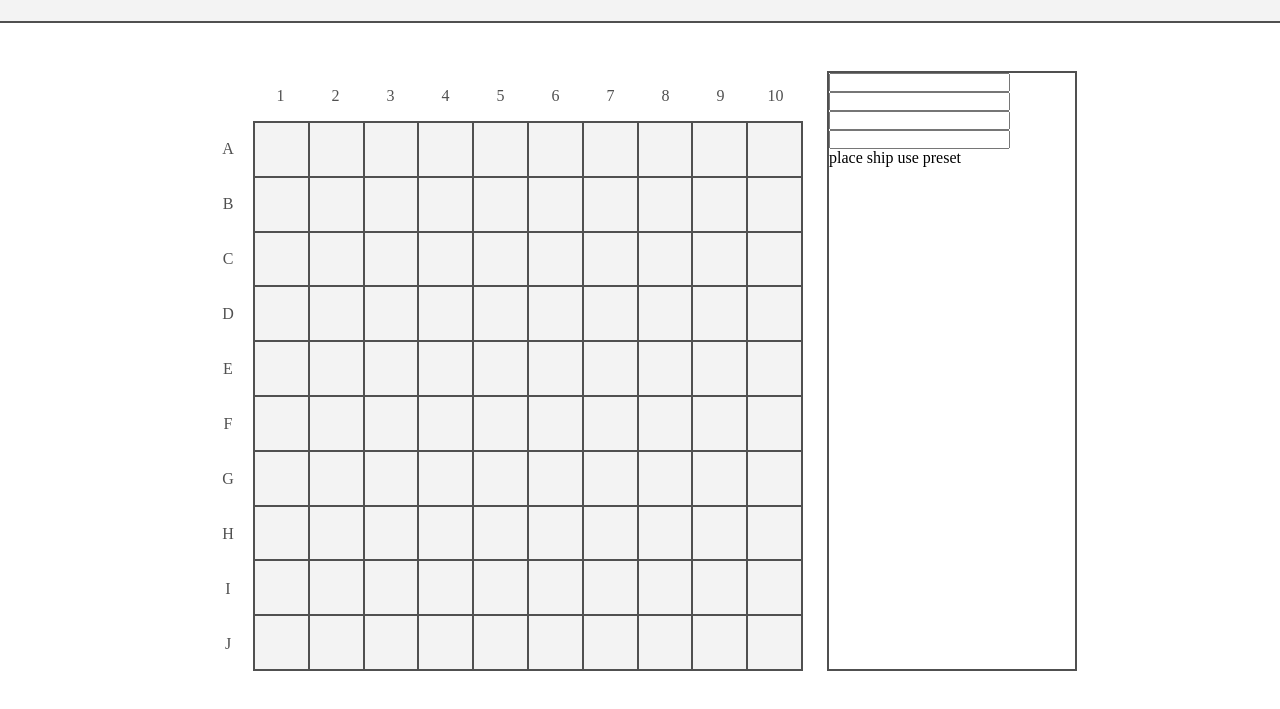
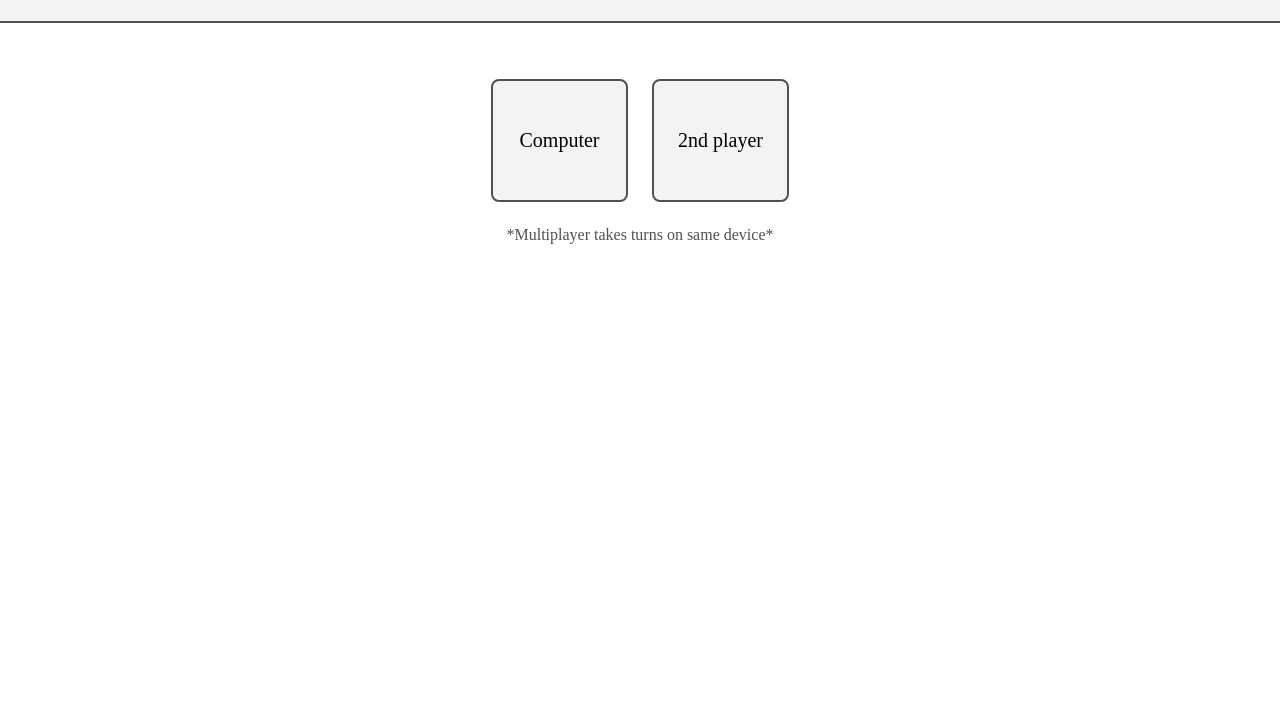
Before and after one commit to WitherMite/battleship, a website with bundled scripts: page index.html in a window 1280 px wide. Shown: the part 67-776 px from the top of the page. Built offline with nearby package versions, Linux system fonts and the light colour scheme.

Commit message:
Add an opponent select menu

```diff
--- a/index.html
+++ b/index.html
@@ -25,10 +25,10 @@
     <template id="menu-ui-template">
       <!-- select cpu/irl opponent -->
       <div class="menu-ui">
-        <form class="opponent-selection" novalidate>
+        <div class="opponent-selection" novalidate>
           <button value="cpu" class="menu-btn cpu-btn">Computer</button>
           <button value="p2" class="menu-btn p2-btn">2nd player</button>
-        </form>
+        </div>
         <p class="p2-info">*Multiplayer takes turns on same device*</p>
       </div>
     </template>
--- a/index.js
+++ b/index.js
@@ -5,11 +5,9 @@ import Battleship from "./src/battleship.js";
 startGame();
 async function startGame() {
   const gameUI = createBrowserGameUI();
-  const battleship = await Battleship(
-    gameUI.createPlayerInput(),
-    createCPUInput(10)
-  );
   gameUI.setNewGameBtns(startGame);
+  const opponent = await gameUI.chooseOpponent(createCPUInput);
+  const battleship = await Battleship(gameUI.createPlayerInput(), opponent);
 
   battleship.addChangeUIListener(gameUI.changeUI);
   battleship.addRenderer(gameUI.render);
@@ -18,7 +16,6 @@ async function startGame() {
 }
 
 // TODO list:
-//   fix cpu tests
 //   finish battleship todo's
 //   better placement ui + better ship icons
 //   create a setup menu
--- a/src/battleship.js
+++ b/src/battleship.js
@@ -1,12 +1,7 @@
 import createEvent from "./create-event.js";
 import createPlayer from "./create-player.js";
 
-export default async function Battleship(
-  playerOneInput,
-  playerTwoInput /* replace with setupFn/obj */
-) {
-  // move player setup to a setup fn (or object?) that uses a game menu input
-  // const [playerOne, playerTwo] = await setupFn();
+export default async function Battleship(playerOneInput, playerTwoInput) {
   const playerOne = createPlayer(playerOneInput);
   const playerTwo = createPlayer(playerTwoInput);
   const changeUI = createEvent();
--- a/src/create-cpu-input.js
+++ b/src/create-cpu-input.js
@@ -5,7 +5,7 @@ function getRandomDelay(mult = 1) {
   });
 }
 
-export default function createCPUInput(boardSize, delay = getRandomDelay) {
+export default function createCPUInput(boardSize = 10, delay = getRandomDelay) {
   const attacks = [];
   for (let x = 0; x < boardSize; x++) {
     for (let y = 0; y < boardSize; y++) {
--- a/src/dom-modules/create-browser-game-ui.js
+++ b/src/dom-modules/create-browser-game-ui.js
@@ -2,8 +2,10 @@ import drawGameGrid from "./draw-game-grid.js";
 import renderGameboard from "./render-gameboard.js";
 import drawShipPlacementUI from "./draw-ship-placement-ui.js";
 import drawGameplayUI from "./draw-gameplay-ui.js";
+import drawMenuUI from "./draw-menu-ui.js";
 import playerAttack from "./player-attack.js";
 import playerPlaceShips from "./player-place-ships.js";
+import getOpponentType from "./get-opponent-type.js";
 
 export default function createBrowserGameUI() {
   const gameWindow = document.querySelector(".game-window");
@@ -13,6 +15,12 @@ export default function createBrowserGameUI() {
       const btns = document.querySelectorAll(".restart-btn");
       btns.forEach((btn) => btn.addEventListener("click", callback));
       winDialog.close();
+    },
+
+    async chooseOpponent(makeComputer) {
+      this.changeUI("menu");
+      const type = await getOpponentType();
+      return type === "p2" ? this.createPlayerInput() : makeComputer();
     },
 
     render(boardState, radarState) {
@@ -33,6 +41,8 @@ export default function createBrowserGameUI() {
 
     changeUI(uiType, playerPov) {
       switch (uiType) {
+        case "menu":
+          return drawMenuUI();
         case "place-ships":
           return drawShipPlacementUI(playerPov);
         case "gameplay":
--- /dev/null
+++ b/src/dom-modules/draw-menu-ui.js
@@ -0,0 +1,10 @@
+const uiContainer = document.querySelector(".ui-container");
+const menuUITemplate = document.getElementById("menu-ui-template");
+
+export default function drawMenuUI() {
+  while (uiContainer.firstChild)
+    uiContainer.removeChild(uiContainer.firstChild);
+
+  const menuUI = menuUITemplate.content.cloneNode(true);
+  uiContainer.appendChild(menuUI);
+}
--- /dev/null
+++ b/src/dom-modules/get-opponent-type.js
@@ -0,0 +1,12 @@
+export default async function getOpponentType() {
+  return new Promise(addButtonsBehavior);
+}
+
+function addButtonsBehavior(resolve) {
+  const buttons = document.querySelectorAll(".menu-btn");
+  buttons.forEach((btn) =>
+    btn.addEventListener("click", () => {
+      resolve(btn.value);
+    })
+  );
+}
```
